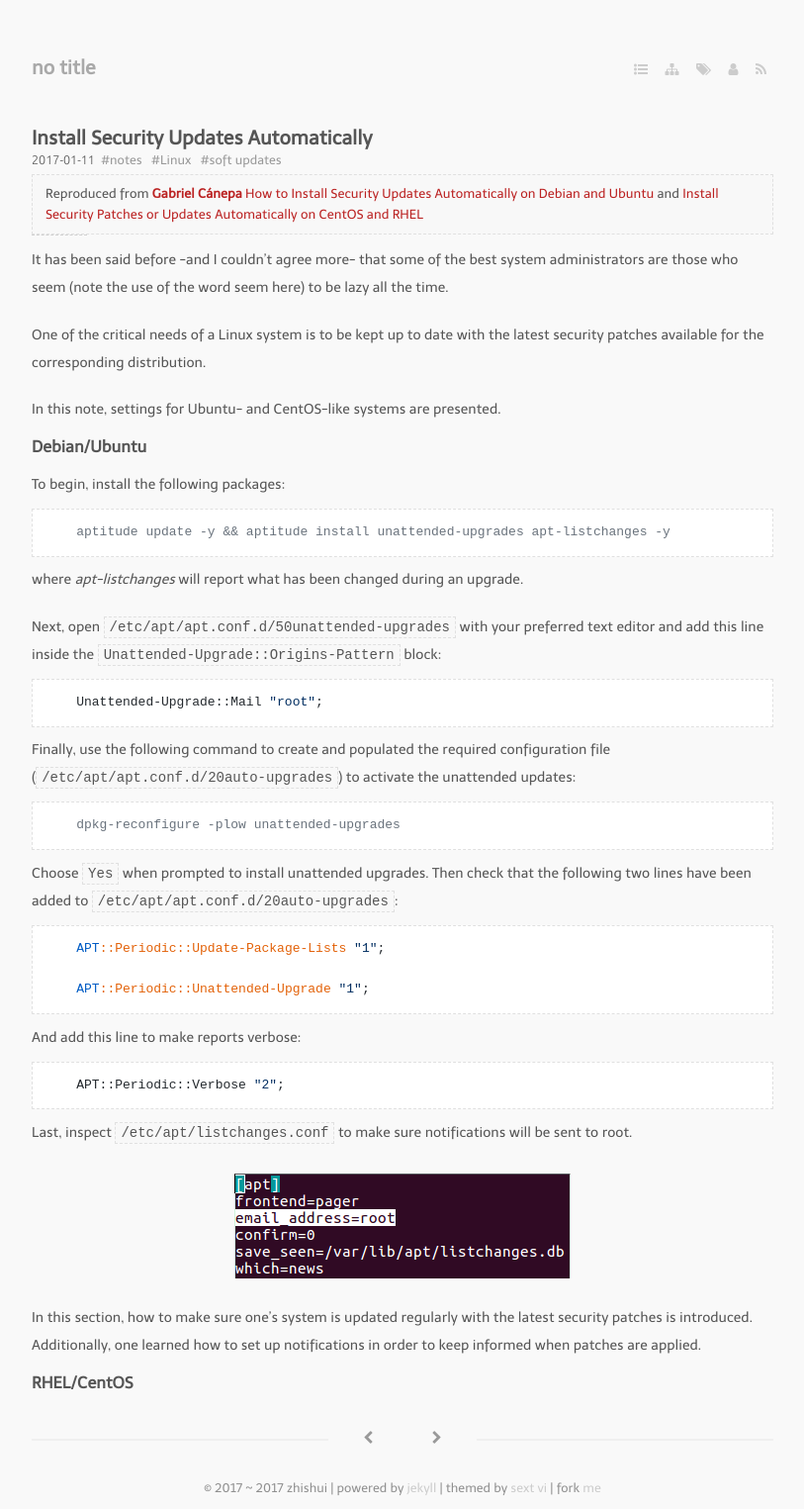
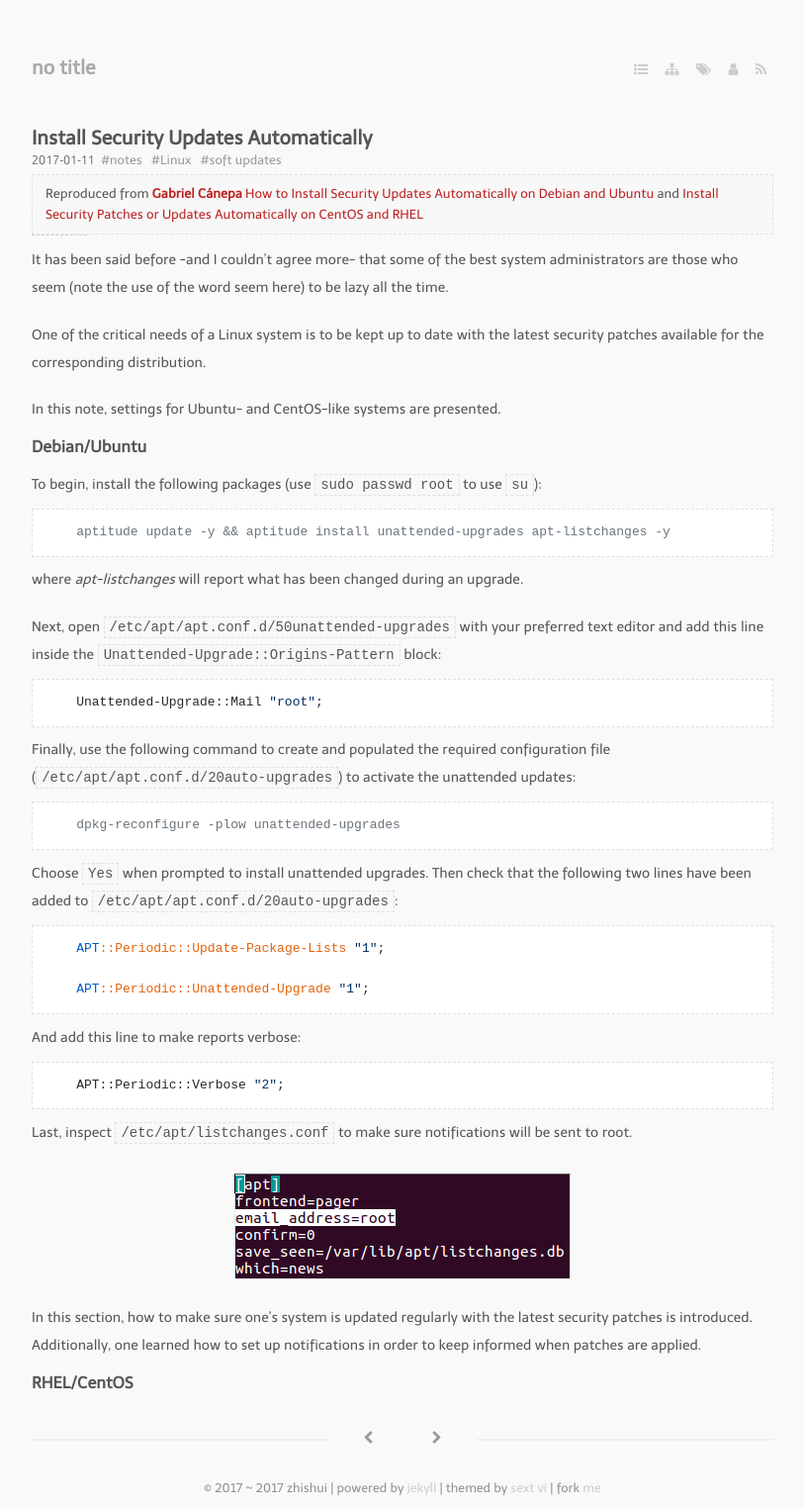
Before and after one commit to bizhishui/bizhishui.github.io, a Jekyll site: the page built from _posts/2017-01-11-Install-Security-Updates-Automatically.md, in a window 1280 px wide. Shown: the whole page at 99% size, without its empty margins (233-1046 px from the left). Built offline with Jekyll 4.4.1, drawn with Linux system fonts in a browser that asks for light colours; nearby versions of some CDN libraries; some web fonts are replaced; a script that is not in the unit is left out.

````diff
--- a/_posts/2017-01-11-Install-Security-Updates-Automatically.md
+++ b/_posts/2017-01-11-Install-Security-Updates-Automatically.md
@@ -23,7 +23,7 @@
 
 
 ### Debian/Ubuntu
-To begin, install the following packages:
+To begin, install the following packages (use `sudo passwd root` to use `su`):
 
 ```
     aptitude update -y && aptitude install unattended-upgrades apt-listchanges -y
@@ -58,7 +58,7 @@
 
 Last, inspect `/etc/apt/listchanges.conf` to make sure notifications will be sent to root.
 
-![Inspect Image](https://github.com/bizhishui/bizhishui.github.io/blob/master/media/files/2017/01/11/ubuntuAutoUpdate.png)
+![Inspect Image](https://github.com/bizhishui/bizhishui.github.io/blob/master/media/files/2017/01/11/ubuntuAutoUpdate.png "inspect notifications")
 
 In this section, how to make sure one's system is updated regularly with the latest security patches is introduced. Additionally,
 one learned how to set up notifications in order to keep informed when patches are applied.
````
Also changed, not shown: about.md (+1 -1 lines).
